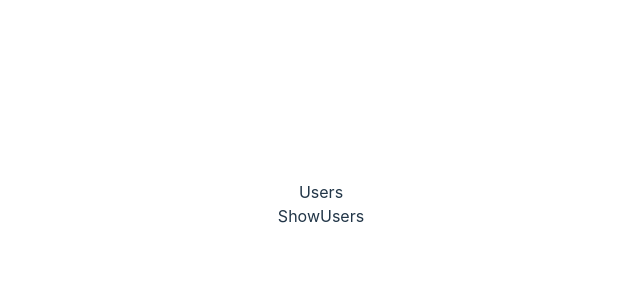
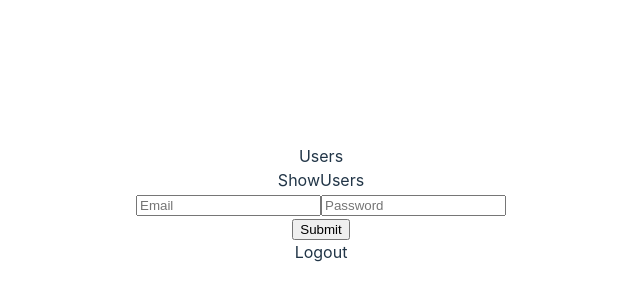
Before and after one commit to AdrianRgGit/e-commerce-ZaP-Front, a React (Vite) app: page / in a window 1280 px wide. Shown: the part 196-496 px from the top of the page, without its empty margins (319-959 px from the left). Built offline with nearby package versions, Linux system fonts and the light colour scheme; no server answers.

Commit message:
implementado el login

```diff
--- a/src/App.jsx
+++ b/src/App.jsx
@@ -1,17 +1,17 @@
 import { BrowserRouter, Route, Routes } from "react-router-dom";
 import "./App.css";
-import { GlobalProvider } from "./context/GlobalState";
+import { UserProvider } from "./context/UserContext/UserState";
 import Users from "./components/Users/Users";
 
 function App() {
   return (
     <>
       <BrowserRouter>
-        <GlobalProvider>
+        <UserProvider>
           <Routes>
             <Route path="/" element={<Users />} />
           </Routes>
-        </GlobalProvider>
+        </UserProvider>
       </BrowserRouter>
     </>
   );
--- /dev/null
+++ b/src/components/Users/Login/Login.jsx
@@ -0,0 +1,51 @@
+import { useContext, useState } from "react";
+import { UserContext } from "../../../context/UserContext/UserState";
+import { useNavigate } from "react-router-dom";
+
+const Login = () => {
+  const { login } = useContext(UserContext);
+  const [user, setUser] = useState({
+    email: "",
+    password: "",
+  });
+  const navigate = useNavigate();
+
+  const handleInputChange = (event) => {
+    console.log(event.target.name);
+    console.log(event.target.value);
+
+    setUser({
+      ...user,
+      [event.target.name]: event.target.value,
+    });
+  };
+
+  const onSubmit = (event) => {
+    event.preventDefault();
+    login(user);
+  };
+
+  return (
+    <form>
+      <input
+        type="email"
+        className="email"
+        placeholder="Email"
+        name="email"
+        onChange={handleInputChange}
+      />
+      <input
+        type="password"
+        className="password"
+        placeholder="Password"
+        name="password"
+        onChange={handleInputChange}
+      />
+      <div className="submit-container">
+        <input type="submit" onClick={onSubmit} />
+      </div>
+    </form>
+  );
+};
+
+export default Login;
--- /dev/null
+++ b/src/components/Users/Logout/Logout.jsx
@@ -0,0 +1,5 @@
+const Logout = () => {
+  return <div>Logout</div>;
+};
+
+export default Logout;
--- a/src/components/Users/Users.jsx
+++ b/src/components/Users/Users.jsx
@@ -1,3 +1,5 @@
+import Login from "./Login/Login";
+import Logout from "./Logout/Logout";
 import ShowUsers from "./ShowUsers/ShowUsers";
 
 function Users() {
@@ -5,6 +7,8 @@ function Users() {
     <div>
       Users
       <ShowUsers />
+      <Login />
+      <Logout />
     </div>
   );
 }
--- a/src/context/GlobalState.jsx
+++ /dev/null
@@ -1,41 +0,0 @@
-import { createContext, useReducer, useEffect } from "react";
-import axios from "axios";
-import AppReducer from "./AppReducer.js";
-
-const initialState = {
-  users: [],
-};
-
-export const GlobalContext = createContext(initialState);
-
-export const GlobalProvider = ({ children }) => {
-  const [state, dispatch] = useReducer(AppReducer, initialState);
-
-  useEffect(() => {
-    getUsers();
-  }, []);
-
-  const getUsers = async () => {
-    try {
-      const res = await axios.get("http://localhost:8080/users/showall");
-
-      dispatch({
-        type: "GET_USERS",
-        payload: res.data,
-      });
-    } catch (error) {
-      console.error("Error fetching users:", error);
-    }
-  };
-
-  return (
-    <GlobalContext.Provider
-      value={{
-        users: state.users,
-        getUsers,
-      }}
-    >
-      {children}
-    </GlobalContext.Provider>
-  );
-};
--- a/src/context/AppReducer.js
+++ b/src/context/UserContext/UserReducer.js
@@ -1,10 +1,9 @@
 const users = (state, action) => {
   switch (action.type) {
-    case "GET_USERS":
-      console.log(action.payload);
+    case "LOGIN":
       return {
         ...state,
-        users: action.payload,
+        token: action.payload.token,
       };
 
     default:
--- /dev/null
+++ b/src/context/UserContext/UserState.jsx
@@ -0,0 +1,43 @@
+import { createContext, useReducer } from "react";
+import UserReducer from "./UserReducer";
+import axios from "axios";
+
+const token = JSON.parse(localStorage.getItem("token"));
+
+const initialState = {
+  token: token ? token : null,
+  user: null,
+};
+
+const API_URL = "http://localhost:8080/";
+
+export const UserContext = createContext(initialState);
+
+export const UserProvider = ({ children }) => {
+  const [state, dispatch] = useReducer(UserReducer, initialState);
+
+  const login = async (user) => {
+    const res = await axios.post(API_URL + "users/login", user);
+    console.log("ruta")
+
+    dispatch({
+      type: "LOGIN",
+      payload: res.data,
+    });
+
+    if (res.data) {
+      localStorage.setItem("token", JSON.stringify(res.data.token));
+    }
+  };
+  return (
+    <UserContext.Provider
+      value={{
+        token: state.token,
+        user: state.user,
+        login,
+      }}
+    >
+      {children}
+    </UserContext.Provider>
+  );
+};
```
Also changed, not shown: .eslintrc.cjs.
